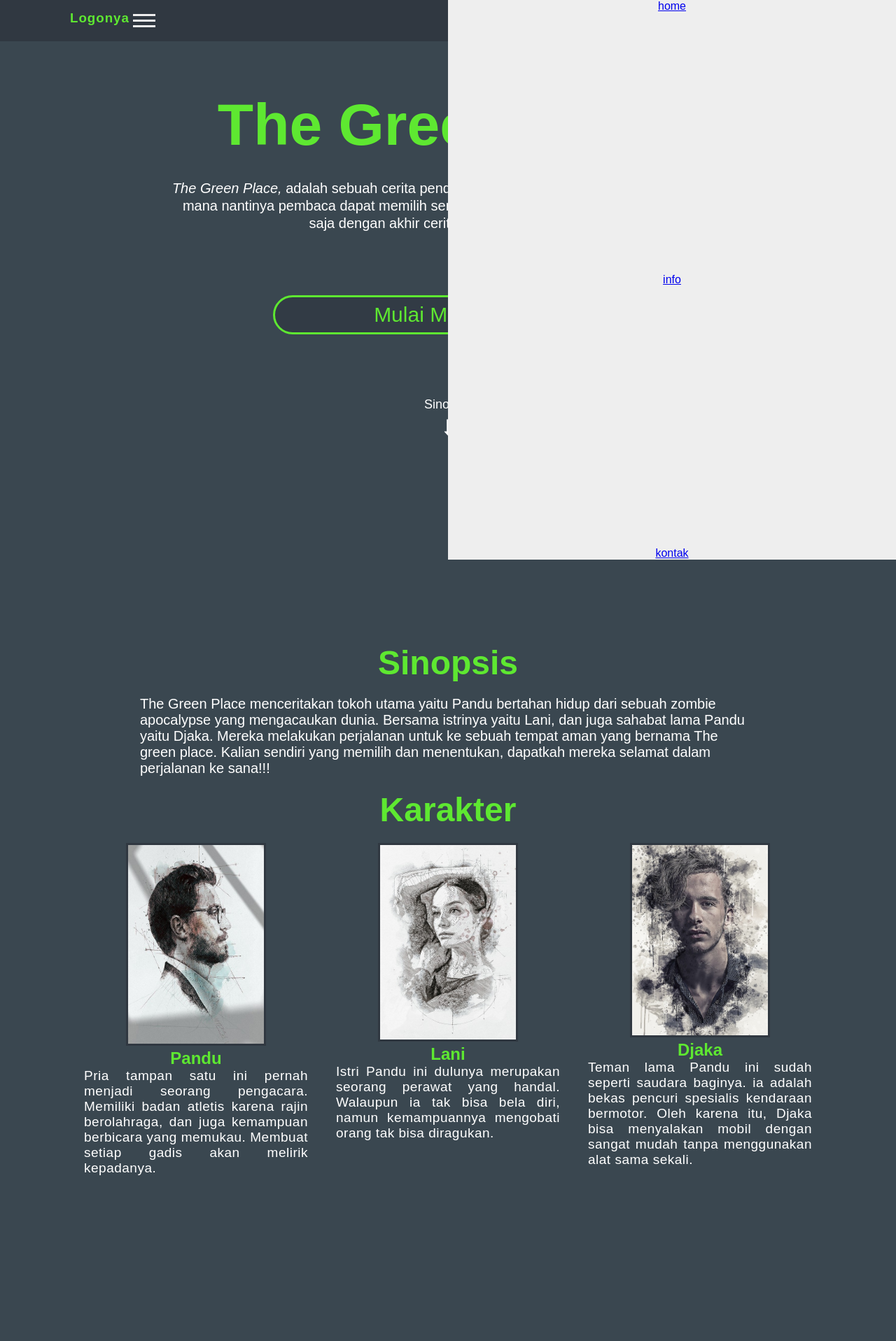
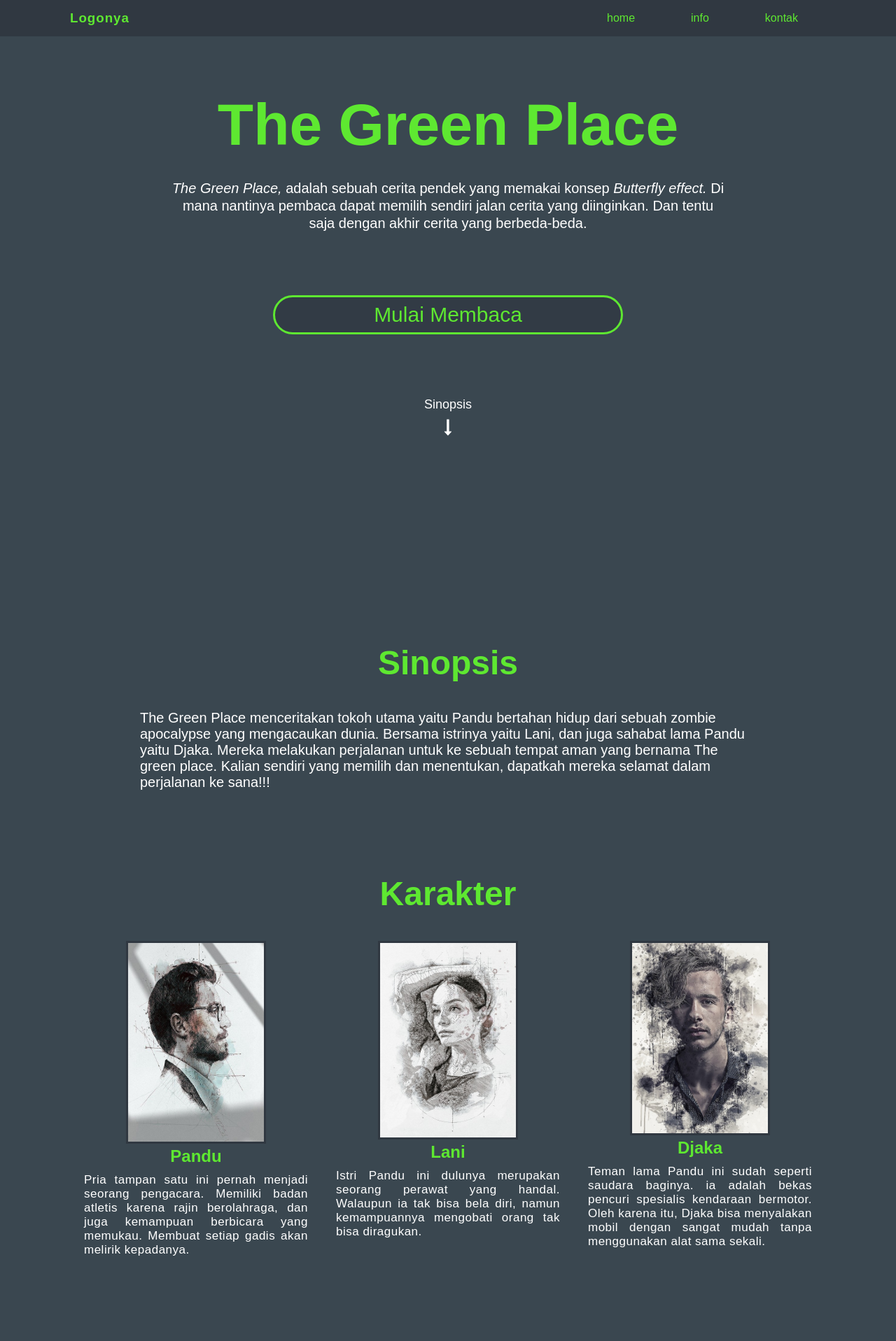
Before and after one commit to AqsoLath/witc, a PHP site: page /cover.php in a window 1280 px wide. Shown: the whole page at 70% size. Before the commit the page ends 1680 px from the top, so only its background shows below. Run offline with PHP 8.4, Linux system fonts and the light colour scheme; some libraries are stand-ins or nearby versions.

Commit message:
memberikan margin di area sinopsis

```diff
--- a/Cerita-1/css/stylecover.css
+++ b/Cerita-1/css/stylecover.css
@@ -1,3 +1,7 @@
+html{
+	scroll-behavior: smooth;
+}
+
 *{
 	margin: 0;
 	padding: 0;
@@ -8,6 +12,7 @@
 body{
 	/*background-color: #3f7d20;*/
 	background-color: #3a4750;
+	overflow-x: hidden;
 }
 
 .sembunyi{
@@ -27,8 +32,8 @@ body{
 
 }
 
-.navbar-links{
-	/*padding: 1px 1px;*/
+/*.navbar-links{
+
 	transform: translateY(-15px);
 	display: flex;
 	color: white;
@@ -41,8 +46,21 @@ body{
 	align-items: center;
 	z-index: 11;
 	right: 0;
-	/*display: none;*/
 
+
+}*/
+
+.navbar-links{
+	margin-left: auto;
+	display: flex;
+	justify-content: center;
+	align-items: center;
+}
+
+.navbar-links a {
+	margin: 0 40px;
+	text-decoration: none;
+	color: #5ee831;
 }
 
 .navbar-links ul li{
@@ -62,46 +80,6 @@ body{
 	/*margin-right: auto;*/
 	/*margin-left: 30px;*/
 	color: #5ee831;
-}
-
-.navbar-menu{
-	/*position: absolute;
-	right: 20px;*/
-	margin-left: auto;
-	/*margin-right: 30px;*/
-	/*color: #5ee831;*/
-
-}
-
-.hamburger{
-	cursor: pointer;
-}
-
-.hamburger .line{
-	background-color: #eee;
-	width: 32px;
-	height: 3px;
-	margin: 5px;
-	z-index: 999;
-	cursor: pointer;
-	/*position: absolute;*/
-}
-
-
-.container{
-	padding: 20px;
-	background-color: #3a4750;
-	margin: 70px 100px;
-	border: 3px solid #5ee831;
-	/*box-shadow: 2px 2px 2px green;*/
-}
-
-.container p{
-	color: #f3eff5;
-	text-align: justify;
-	margin: 15px 0;
-	font-size: 20px;
-	letter-spacing:
 }
 
 
@@ -140,6 +118,7 @@ body{
 	color: #5ee831;
 	font-size: 42px;
 	margin-top: 30px;
+	/*margin-top: 100px;*/
 	/*justify-content: flex-start;*/
 }
 
@@ -220,6 +199,7 @@ body{
 	text-align: center;
 	color: #5ee831;
 	margin-top: 20px;
+	margin-bottom: 20px;
 }
 
 .sinopsis-teks p{
@@ -241,6 +221,8 @@ body{
 	font-size: 32px;
 	text-align: center;
 	color: #5ee831;
+	margin-top: 100px;
+	margin-bottom: 20px;
 }
 
 .karakter{
@@ -261,11 +243,15 @@ body{
 	font-size: 24px;
 }
 
+.karakter h3{
+	margin-bottom: 10px;
+}
+
 .karakter p{
 	/*width: /400px;*/
 	text-align: justify;
 	color: #fff;
-	font-size: 19px;
+	font-size: 17px;
 	letter-spacing: .5px;
 }
 
```
